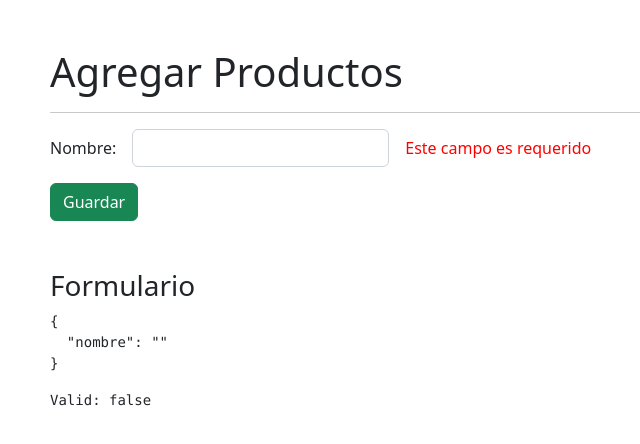
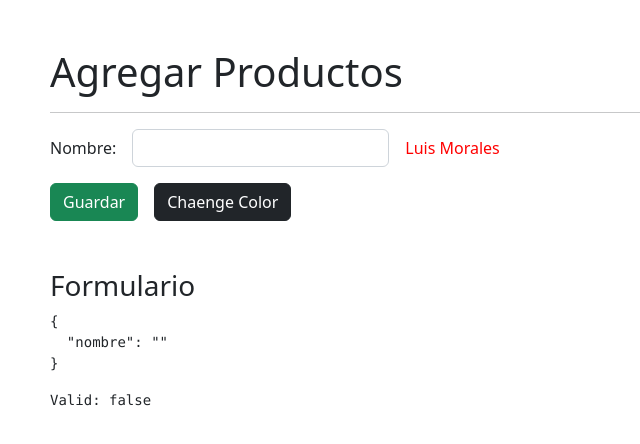
Before and after one commit to luismrls/CursoAngular-DirectivasApp, an Angular app: page /productos/agregar in a window 1280 px wide. Shown: the top 444 px of the page, without its empty margins (32-672 px from the left). Built offline with nearby package versions, Linux system fonts and the light colour scheme.

Commit message:
se cambiaron las propiedades de la directiva erromgs en tiempo real

```diff
--- a/src/app/productos/pages/agregar/agregar.component.html
+++ b/src/app/productos/pages/agregar/agregar.component.html
@@ -15,6 +15,8 @@
 
         <div class="col-auto">
             <span error-msg
+                  [mensaje]="texto"
+                  [color]="color"
                   *ngIf="campoNoValido('nombre')">Este campo es requerido</span>
         </div>
 
@@ -22,7 +24,10 @@
 
     <div class="row mt-3">
         <div class="col">
-            <button class="btn btn-success">Guardar</button>
+            <button class="btn btn-success me-3"
+                    (click)="cambiarNombre()" >Guardar</button>
+            <button class="btn btn-dark"
+                            (click)="cambiarColor()" >Chaenge Color</button>
         </div>
     </div>
 
--- a/src/app/productos/pages/agregar/agregar.component.ts
+++ b/src/app/productos/pages/agregar/agregar.component.ts
@@ -9,6 +9,9 @@ import { FormBuilder, FormGroup, Validators } from '@angular/forms';
 })
 export class AgregarComponent {
 
+  texto: string = 'Luis Morales';
+  color: string = 'red';
+
   miFormulario: FormGroup = this.formBuilder.group({
     nombre: ['', Validators.required ]
   })
@@ -19,4 +22,12 @@ export class AgregarComponent {
     return this.miFormulario.get(nombreCampo)?.invalid || false;
   }
 
+  cambiarNombre() {
+    this.texto = 'Luis Jimnénez';
+  }
+
+  cambiarColor() {
+    this.color = "#xxxxxx".replace(/x/g, y=>(Math.random()*16|0).toString(16));
+  }
+
 }
--- a/src/app/shared/directives/error-msg.directive.ts
+++ b/src/app/shared/directives/error-msg.directive.ts
@@ -1,9 +1,9 @@
-import { Directive, ElementRef, Input, OnInit } from '@angular/core';
+import { Directive, ElementRef, Input, OnChanges, OnInit, SimpleChanges } from '@angular/core';
 
 @Directive({
   selector: '[error-msg]'
 })
-export class ErrorMsgDirective implements OnInit {
+export class ErrorMsgDirective implements OnInit, OnChanges {
 
   htmlElement: ElementRef<HTMLElement>;
   @Input() color: string = 'red';
@@ -11,6 +11,19 @@ export class ErrorMsgDirective implements OnInit {
 
   constructor(private element: ElementRef<HTMLElement> ) {
     this.htmlElement = element
+  }
+
+  ngOnChanges(changes: SimpleChanges): void {
+
+    console.log(changes)
+
+    if (changes['mensaje']) {
+      this.htmlElement.nativeElement.innerHTML = changes['mensaje'].currentValue;
+    }
+
+    if (changes['color']) {
+      this.htmlElement.nativeElement.style.color = changes['color'].currentValue;
+    }
   }
 
   ngOnInit(): void {
```
